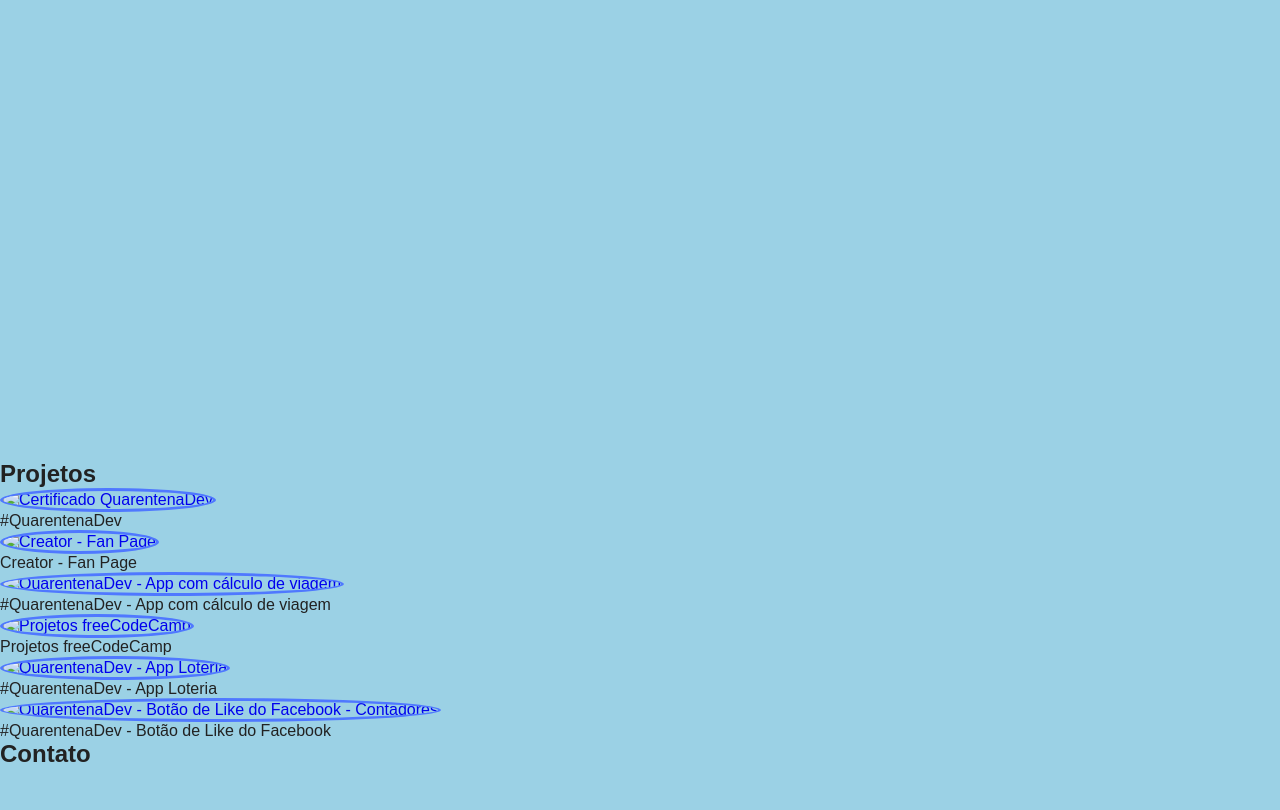
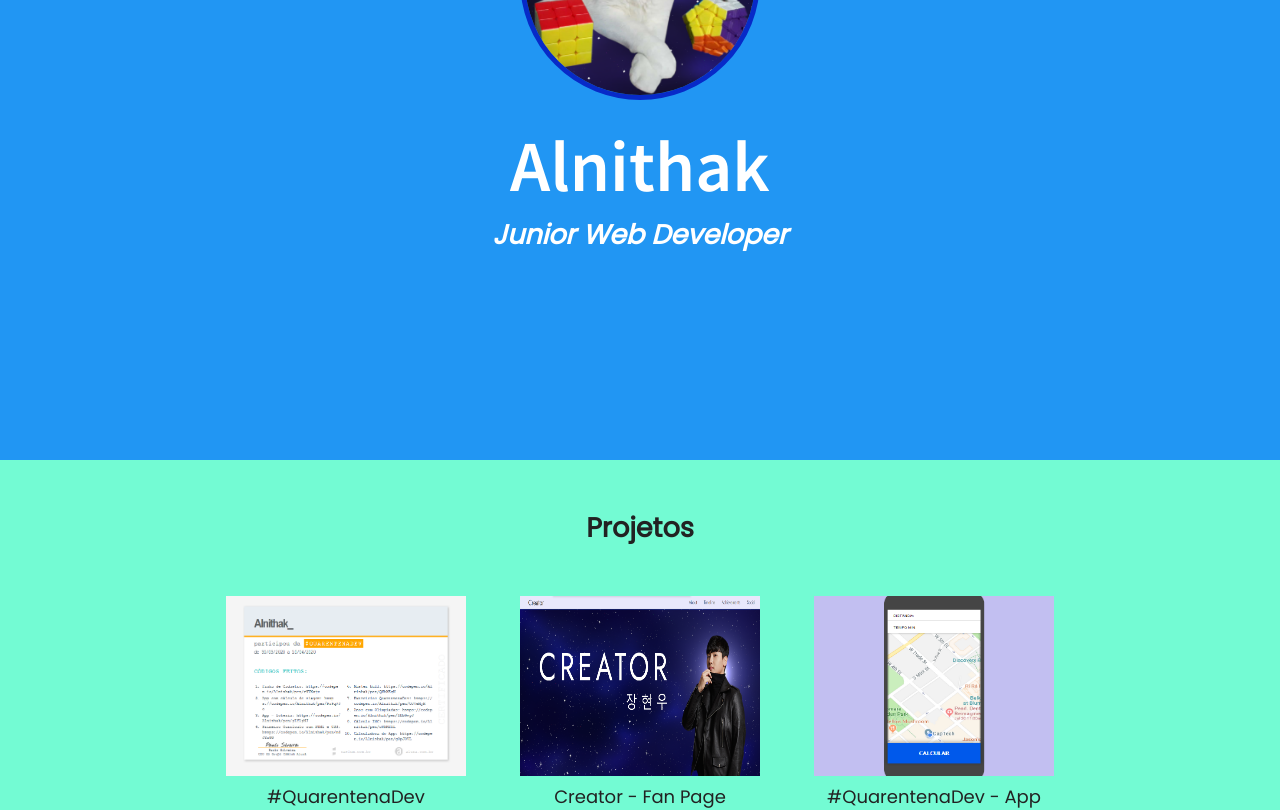
Before and after one commit to EstherMarie/imersao-css, a plain HTML site: page index.html in a window 1280 px wide. Shown: the part 340-1150 px from the top of the page. Before the commit the page ends 1108 px from the top, so only its background shows below. Drawn offline with Linux system fonts and the light colour scheme.

Commit message:
Add files via upload

```diff
--- /dev/null
+++ b/css/reset.css
@@ -0,0 +1,48 @@
+/* http://meyerweb.com/eric/tools/css/reset/
+   v2.0 | 20110126
+   License: none (public domain)
+*/
+
+html, body, div, span, applet, object, iframe,
+h1, h2, h3, h4, h5, h6, p, blockquote, pre,
+a, abbr, acronym, address, big, cite, code,
+del, dfn, em, img, ins, kbd, q, s, samp,
+small, strike, strong, sub, sup, tt, var,
+b, u, i, center,
+dl, dt, dd, ol, ul, li,
+fieldset, form, label, legend,
+table, caption, tbody, tfoot, thead, tr, th, td,
+article, aside, canvas, details, embed,
+figure, figcaption, footer, header, hgroup,
+menu, nav, output, ruby, section, summary,
+time, mark, audio, video {
+	margin: 0;
+	padding: 0;
+	border: 0;
+	font-size: 100%;
+	font: inherit;
+	vertical-align: baseline;
+}
+/* HTML5 display-role reset for older browsers */
+article, aside, details, figcaption, figure,
+footer, header, hgroup, menu, nav, section {
+	display: block;
+}
+body {
+	line-height: 1;
+}
+ol, ul {
+	list-style: none;
+}
+blockquote, q {
+	quotes: none;
+}
+blockquote:before, blockquote:after,
+q:before, q:after {
+	content: '';
+	content: none;
+}
+table {
+	border-collapse: collapse;
+	border-spacing: 0;
+}
--- a/css/styles.css
+++ b/css/styles.css
@@ -1,13 +1,21 @@
+/* Soft reset*/
 * {
   margin: 0;
   padding: 0;
   box-sizing: border-box;
+  font-family: 'Poppins', sans-serif;
+}
+
+html {
+  scroll-behavior: smooth;
 }
 
 :root {
-  --background-blue: #9BD1E5;
-  --nav-color: #D7FDEC;
-  --second-blue: #336699;
+  --background-blue: #2196F3;
+  --nav-color: rgb(255, 255, 255);
+  --border-color: #072AC8;
+  --projeto-color: #73FBD3;
+  --contato-color: #5C7AFF;
   --third-blue: #2F4858;
   --green-granny-smith-apple: #2F4858;
   --star-command-blue: #3A7CA5;
@@ -19,23 +27,48 @@
 }
 
 body {
-    background: var(--background-blue);
     font-family: Arial;
     height: 100vh;
     color: var(--font-color);
+    font-size: 18px;
+}
+
+@media (min-width: 200px) {
+  body {
+    font-size: 12px;
   }
+}
+
+@media (min-width: 400px) {
+  body {
+    font-size: 14px;
+  }
+}
+
+/* breakpoint */
+@media (min-width: 600px) {
+  body {
+    font-size: 18px;
+  }
+}
+
 
 header {
   height: 100vh;
   display: flex;
+  flex-direction: column;
   justify-content: center;
+  align-items: center;
+  background-color: var(--background-blue);
+
 }
 
 .menu {
   background-color: var(--nav-color);
   position: fixed;
   width: 100vw;
-  height: 5vh;
+
+  top: 0;
   border: 1px solid lightslategray;
   box-shadow: 0 1px 0 rgba(0, 57, 214, 0.4);
 }
@@ -51,28 +84,86 @@ header {
 
 }
 
+.menu a {
+  color: var(--third-blue);
+  display: block;
+  padding: 10px 20px;
+}
+
 a{
   text-decoration: none;
-
+  color: var(--font-color);
 }
 
 a:hover {
   text-decoration: underline;
 }
 
-img {
+header img {
   height: 30vh;
   width: 30vh;
+  margin-bottom: 20px;
   border-radius: 50%;
-  border: 3px solid rgb(79, 120, 255);
+  border: 5px solid var(--border-color);
 }
 
 .site-title,
 .site-subtitle {
   text-align: center;
-  color: var(--title-color);
+  color: white;
+
+}
+
+.site-title {
+  font-size: 4em;
+  font-family: 'Source Sans Pro', sans-serif;
 }
 
 .site-subtitle {
   font-style: italic;
+  line-height: 1.8em;
 }
+
+section h2 {
+    text-align: center;
+    padding: 3rem;
+
+}
+
+.projetos {
+  background-color: var(--projeto-color);
+
+}
+
+.projetos .grid {
+  display: grid;
+  gap: 3em;
+  justify-content: center;
+
+}
+
+@media (min-width: 550px) {
+  .projetos .grid {
+    grid-template-columns: 240px 240px;
+  }
+}
+
+@media (min-width: 850px) {
+  .projetos .grid {
+    grid-template-columns: repeat(3, 240px);
+  }
+}
+
+.projetos figure {
+  text-align: center;
+}
+
+.img-projeto {
+  width: 240px;
+  height: 180px;
+}
+
+.contato {
+  background-color: var(--contato-color);
+  height: 50vh;
+}
```
Also changed, not shown: img/App de viagem.png (added), img/App loteria.png (added), img/Botão de like do Facebook.png (added), img/Certificado QuarentenaDev.png (added), img/Creator fan page.png (added), img/Nebula.png (added), img/projeto fcc.png (added).
